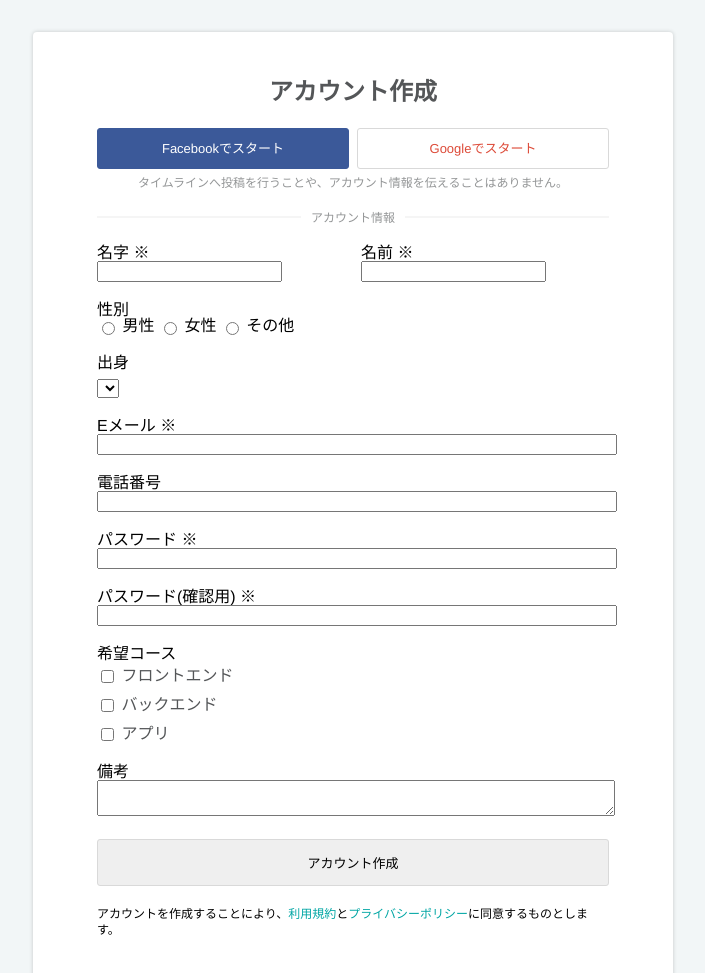
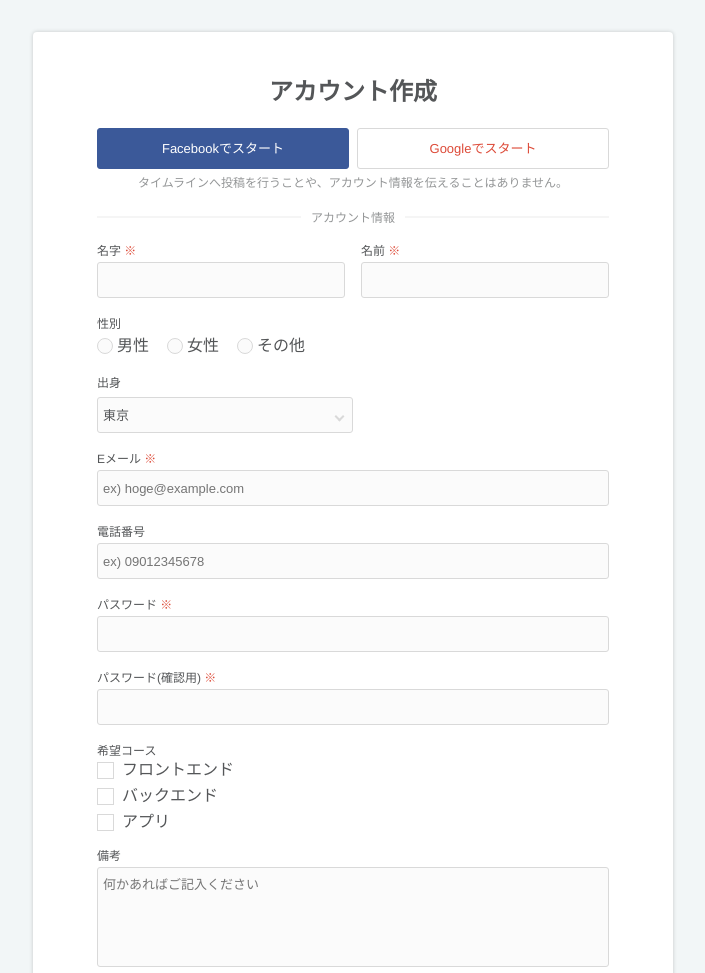
Before and after one commit to mihonakagawa/form_lesson-nakagawa, a plain HTML site: page index.html in a window 1280 px wide. Shown: the top 973 px of the page, without its empty margins (287-992 px from the left). Drawn offline with Linux system fonts and the light colour scheme.

Commit message:
フォームレッスン（再受講）のコミット

```diff
--- a/assets/css/style.css
+++ b/assets/css/style.css
@@ -12,6 +12,46 @@
 .is-defaultText {
   color: #949697;
   font-size: 12px;
+}
+
+.alert {
+  color: #dd4b39;
+}
+
+.input-init {
+  -webkit-appearance: none;
+  -moz-appearance: none;
+  appearance: none;
+  padding: 0;
+  background: transparent;
+  border: none;
+  outline: none;
+  resize: none;
+}
+
+.input-area {
+  box-sizing: border-box;
+  height: 36px;
+  width: 100%;
+  padding: 5px;
+  margin-top: 5px;
+  color: #545658;
+  font-size: 13px;
+  line-height: 2;
+  background-color: #fbfbfb;
+  border: 1px solid #d9d9d9;
+  border-radius: 3px;
+}
+
+.input-area:not(select):focus {
+  background-color: #fff;
+  outline: 2px solid rgba(166, 236, 236, .3);
+}
+
+.label-text {
+  display: block;
+  font-size: 12px;
+  color: #545658;
 }
 
 /*--- リンク ---*/
@@ -149,6 +189,60 @@
 }
 
 /*--- 性別 ---*/
+.gender-content {
+  position: relative;
+}
+
+.gender-content input {
+  display: none;
+}
+
+.gender-content span {
+  position: relative;
+  display: inline-block;
+  padding: 3px 3px 3px 20px;
+}
+
+.gender-content span::before {
+  content: '';
+  position: absolute;
+  left: 0;
+  top: 50%;
+  transform: translateY(-50%);
+  height: 14px;
+  width: 14px;
+  background-color: #fbfbfb;
+  border: 1px solid #d9d9d9;
+  border-radius: 50%;
+}
+
+.gender-content input:checked + span::after {
+  content: '';
+  position: absolute;
+  left: 4px;
+  top: 50%;
+  height: 8px;
+  width: 8px;
+  transform: translateY(-50%);
+  border-radius: 50%;
+  background-color: #01bfbd;
+}
+
+.gender-contents {
+  display: flex;
+  color: #545658;
+  font-size: 16px;
+  margin-top: 5px;
+}
+
+.gender-content {
+  margin-left: 15px;
+  cursor: pointer;
+}
+
+.gender-content:first-child {
+  margin-left: 0;
+}
 
 /*--- 出身 ---*/
 .select-area {
@@ -156,7 +250,32 @@
   margin-top: 8px;
 }
 
+.select-area::after {
+  content: '';
+  display: inline-block;
+  position: absolute;
+  right: 10px;
+  top: 45%;
+  transform: rotate(45deg);
+  height: 5px;
+  width: 5px;
+  border-right: 2px solid #d9d9d9;
+  border-bottom: 2px solid #d9d9d9;
+}
+
+.select-area > .input-area {
+  margin-top: 0;
+}
+
+/* 見本のorigin-inputクラスは不要 */
+
 /*--- 希望コース ---*/
+.course input {
+  display: none;
+  /* opacity: 0;
+  display: block; */
+}
+
 .course-option {
   margin-top: 10px;
   color: #545658;
@@ -167,9 +286,65 @@
   margin-top: 5px;
 }
 
+.course-option-text {
+  position: relative;
+  padding-left: 25px;
+}
+
+.course-option-text::before {
+  content: '';
+  display: block;
+  position: absolute;
+  left: 0;
+  top: 50%;
+  height: 15px;
+  width: 15px;
+  margin-top: -8px;
+  border: 1px solid #d9d9d9;
+}
+
+.course-option-text::after {
+  content: '';
+  position: absolute;
+  left: 6px;
+  top: 50%;
+  transform: rotate(45deg);
+  height: 16px;
+  width: 8px;
+  margin-top: -12px;
+  border-right: 3px solid #01bfbd;
+  border-bottom: 3px solid #01bfbd;
+  opacity: 0;
+}
+
+.course-option input:checked + .course-option-text::after {
+  opacity: 1;
+}
+
 /*--- 備考 ---*/
+.remarks .input-area {
+  height: 100px;
+}
+/* .input-textareaは不要 */
 
 /*--- 送信ボタン ---*/
+.submit-btn {
+  padding: 13px;
+  background-color: #01bfbd;
+  color: #fff;
+  border: 1px solid #01bfbd;
+}
+
+.submit-btn:hover {
+  background-color: #01a6a4;
+}
+
+.submit-btn:active {
+  background-color: #fff;
+  border: 1px solid #d9d9d9;
+  color: #01a6a4;
+}
+
 
 /*--- 利用規約 ---*/
 .agreement {
--- a/index.html
+++ b/index.html
@@ -36,29 +36,29 @@
             <!-- 名前 -->
             <div class="row name-box">
               <div class="name is-halfWidth">
-                <p>名字<span class="alert"> ※</span></p>
-                <input type="text" name="last_name" />
+                <p class="label-text">名字<span class="alert"> ※</span></p>
+                <input type="text" name="last_name" class="input-init input-area" required />
               </div>
               <div class="name is-halfWidth">
-                <p>名前<span class="alert"> ※</span></p>
-                <input type="text" name="first_name" />
+                <p class="label-text">名前<span class="alert"> ※</span></p>
+                <input type="text" name="first_name" class="input-init input-area" required />
               </div>
             </div>
 
             <!-- 性別 -->
             <div class="row gender">
-              <p class="is-fullWidth">性別</p>
+              <p class="is-fullWidth label-text">性別</p>
               <!-- 縦並び or 横並び -->
-              <div>
-                <label>
+              <div class="gender-contents">
+                <label class="gender-content">
                   <input type="radio" name="gender" value="male" />
                   <span>男性</span>
                 </label>
-                <label>
+                <label class="gender-content">
                   <input type="radio" name="gender" value="female" />
                   <span>女性</span>
                 </label>
-                <label>
+                <label class="gender-content">
                   <input type="radio" name="gender" value="other" />
                   <span>その他</span>
                 </label>
@@ -67,62 +67,67 @@
 
             <!-- 出身 -->
             <div class="row origin is-halfWidth">
-              <p>出身</p>
+              <p class="label-text">出身</p>
               <div class="select-area">
-                <select name="origin"></select>
+                <select name="origin" class="input-init input-area">
+                  <option value="東京">東京</option>
+                  <option value="千葉">千葉</option>
+                  <option value="埼玉">埼玉</option>
+                  <option value="神奈川">神奈川</option>
+                </select>
               </div>
             </div>
 
             <!-- Eメール -->
             <div class="row email">
-              <p>Eメール<span class="alert"> ※</span></p>
-              <input type="text" name="email" class="is-fullWidth" />
+              <p class="label-text">Eメール<span class="alert"> ※</span></p>
+              <input type="email" name="email" class="is-fullWidth input-init input-area" placeholder="ex) hoge@example.com" required />
             </div>
 
             <!-- 電話番号 -->
             <div class="row tel">
-              <p>電話番号</p>
-              <input type="text" name="tel" class="is-fullWidth" />
+              <p class="label-text">電話番号</p>
+              <input type="tel" name="tel" class="is-fullWidth input-init input-area" placeholder="ex) 09012345678" />
             </div>
 
             <!-- パスワード -->
             <div class="row password">
-              <p>パスワード<span class="alert"> ※</span></p>
-              <input type="text" name="password" class="is-fullWidth" />
+              <p class="label-text">パスワード<span class="alert"> ※</span></p>
+              <input type="password" name="password" class="is-fullWidth input-init input-area" required />
             </div>
             <div class="row password">
-              <p>パスワード(確認用)<span class="alert"> ※</span></p>
-              <input type="text" name="password-confirm" class="is-fullWidth" />
+              <p class="label-text">パスワード(確認用)<span class="alert"> ※</span></p>
+              <input type="password" name="password-confirm" class="is-fullWidth input-init input-area" required />
             </div>
 
             <!-- 複数チェック -->
             <div class="row course">
-              <p>希望コース</p>
+              <p class="label-text">希望コース</p>
               <div class="course-option">
-                <input type="checkbox" name="course[]" value="frontend" />
-                <label>フロントエンド</label>
+                <input type="checkbox" name="course" value="frontend" id="frontend" />
+                <label class="course-option-text" for="frontend">フロントエンド</label>
               </div>
               <div class="course-option">
-                <input type="checkbox" name="course[]" value="backend" />
-                <label>バックエンド</label>
+                <input type="checkbox" name="course" value="backend" id="backend" />
+                <label class="course-option-text" for="backend">バックエンド</label>
               </div>
               <div class="course-option">
-                <input type="checkbox" name="course[]" value="app" />
-                <label>アプリ</label>
+                <input type="checkbox" name="course" value="app" id="app" />
+                <label class="course-option-text" for="app">アプリ</label>
               </div>
             </div>
 
             <!-- 備考 -->
             <div class="row remarks">
-              <p>備考</p>
-              <textarea class="is-fullWidth" name="remarks"></textarea>
+              <p class="label-text">備考</p>
+              <textarea class="is-fullWidth input-init input-area" name="remarks" placeholder="何かあればご記入ください"></textarea>
             </div>
 
             <!-- 送信ボタン -->
             <div class="row">
               <input
                 type="submit"
-                class="button is-fullWidth"
+                class="button is-fullWidth submit-btn"
                 value="アカウント作成"
               />
             </div>
```
Also changed, not shown: 1 other file.
